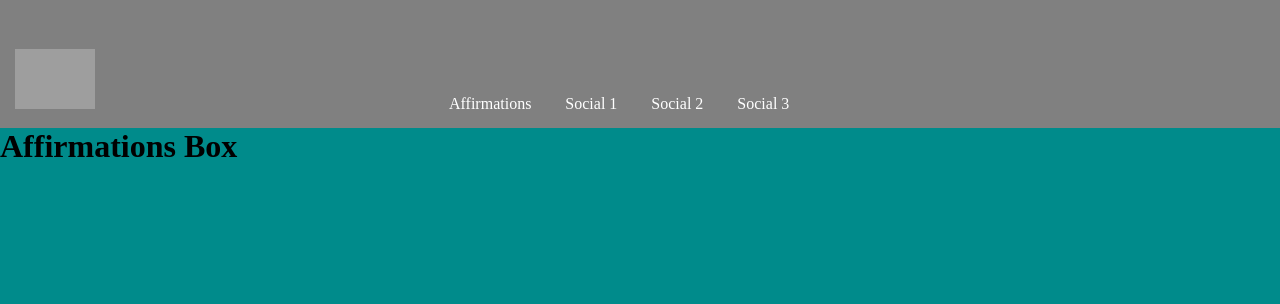
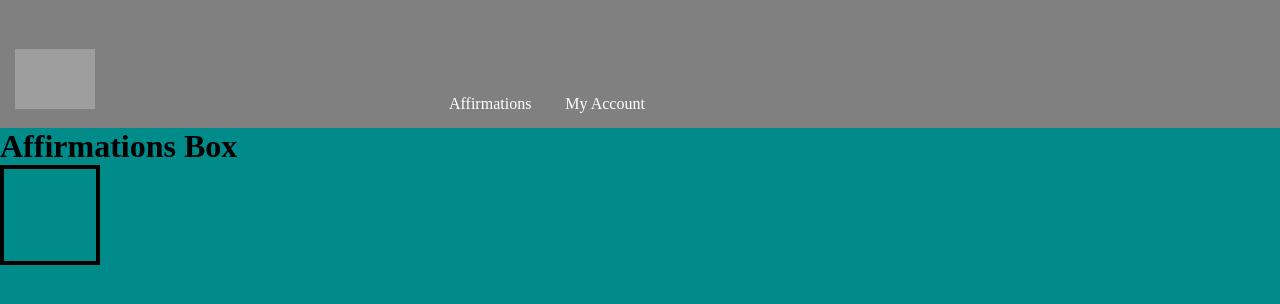
Before and after one commit to mstanle54/Mind-Groove, a Django app: page /affirmations in a window 1280 px wide. Shown: the top 304 px of the page. Run offline with Django 4.2, Linux system fonts and the light colour scheme; grey boxes are pictures that could not be loaded.

Commit message:
getting affirmationBox styled

```diff
--- /dev/null
+++ b/Mindgroove/affirmations/static/affirmations/styles/affirmationsBox.css
@@ -0,0 +1,9 @@
+#box{
+    width: 100px;
+    height: 100px;
+    border: 4px solid black;
+    margin: 0;
+    padding: 0;
+    }
+
+#boxLabel h1{ color: rgb(58, 165, 42);}
--- a/Mindgroove/affirmations/templates/affirmationsBox.html
+++ b/Mindgroove/affirmations/templates/affirmationsBox.html
@@ -1,17 +1,22 @@
 <!DOCTYPE html>
 {% extends 'main.html' %}
+{% load static %}
 <html lang="en">
 <head>
     <meta charset="UTF-8">
     <meta http-equiv="X-UA-Compatible" content="IE=edge">
     <meta name="viewport" content="width=device-width, initial-scale=1.0">
     <title>Affirmations</title>
+    {% block custom_head %}
+    <link rel="stylesheet" type="text/css" media="screen" href="{% static 'affirmations/styles/affirmationsBox.css' %}">
+    {% endblock custom_head %}
+
 </head>
 {% block content %}
 <body>
 
-    <h1> Affirmations Box</h1>
-
+    <h1 id="boxLabel">Affirmations Box</h1>
+    <div id="box"></div>
 
 </body>
 {% endblock %}
--- a/Mindgroove/affirmations/templates/main.html
+++ b/Mindgroove/affirmations/templates/main.html
@@ -7,7 +7,7 @@
     <title>Mind Groove</title>
     <meta name="viewport" content="width=device-width, initial-scale=1.0">
     <link rel="stylesheet" type="text/css" media="screen" href="{% static 'affirmations/styles/main.css' %}">
-
+    {% block custom_head %}{% endblock custom_head %}
 </head>
 <body>
     {% include 'navbar.html' %}
--- a/Mindgroove/affirmations/templates/navbar.html
+++ b/Mindgroove/affirmations/templates/navbar.html
@@ -22,9 +22,8 @@
     </div>
 
     <div class="navbar-right">
-       <a class="nav-link" href="#">Social 1</a>
-       <a class="nav-link" href="#">Social 2</a>
-       <a class="nav-link" href="#">Social 3</a>
+       <a class="nav-link" href="/account">My Account</a>
+
     </div>
  </nav>
 </html>
```
